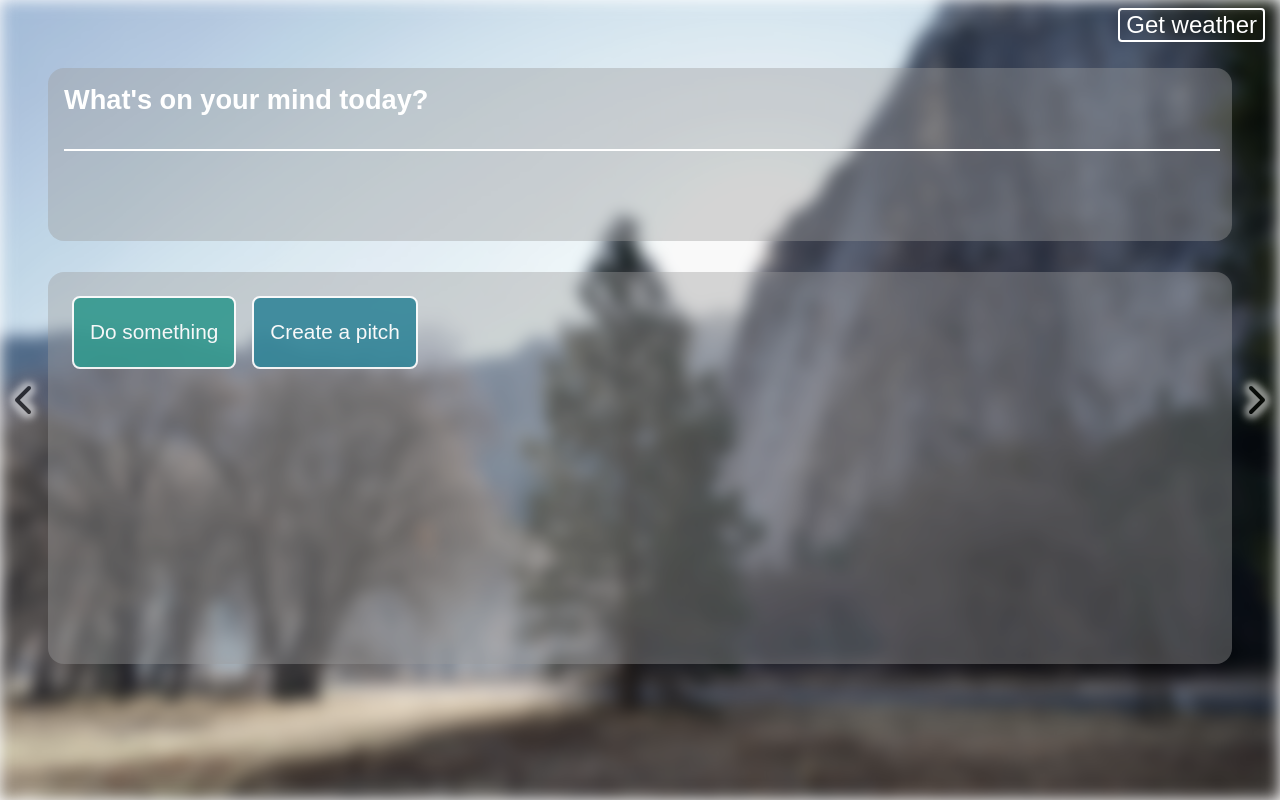
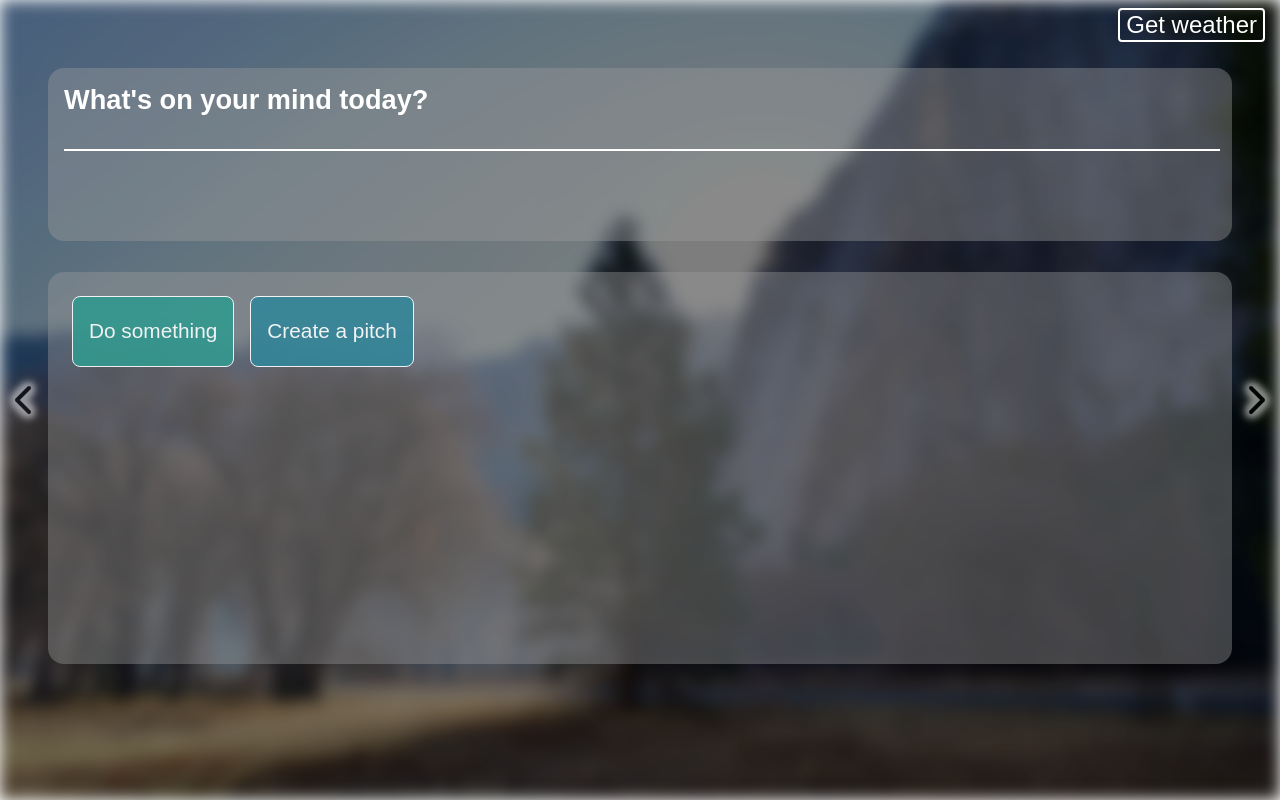
Before and after one commit to aleksandr-efimenko/inspirational-homepage, a React (Create React App) app: page / in a window 1280 px wide. Built offline with nearby package versions, Linux system fonts and the light colour scheme; no server answers.

Commit message:
change styles

```diff
--- a/src/App.css
+++ b/src/App.css
@@ -6,7 +6,6 @@
   row-gap: 1rem;
   display: grid;
   font-family: Arial, Helvetica, sans-serif;
-  backdrop-filter: blur(5px);
 }
 
 #background-image-container {
@@ -16,7 +15,7 @@
   width: 100vw;
   height: 100vh;
   z-index: -1;
-  filter: blur(8px) grayscale(50%);
+  filter: blur(8px) brightness(50%);
   background-position: center;
   background-repeat: no-repeat;
   background-size: cover;
@@ -65,7 +64,6 @@
   display: inline;
   font-size: 1.5rem;
   margin: 0;
-  background-color: rgba(0, 0, 0, .5);
   border-radius: 3px;
   color: white;
   word-wrap: break-word;
--- a/src/components/Background.tsx
+++ b/src/components/Background.tsx
@@ -18,7 +18,6 @@ export default function Background() {
 
     //Preload images from array for quick slide
     useEffect(() => {
-        console.log('')
         const loadImage = (url: string) => {
             return new Promise((resolve, reject) => {
                 const loadImg = new Image();
--- a/src/components/Tasks/Tasks.css
+++ b/src/components/Tasks/Tasks.css
@@ -51,7 +51,7 @@
 
 .task {
     margin: 0.5rem;
-    border: 2px solid rgb(255, 255, 255);
+    border: 1px solid rgb(255, 255, 255);
     border-radius: .5rem;
     padding: .1rem 1rem;
     position: relative;
@@ -68,13 +68,12 @@
     transition: opacity 0.5s ;
     transform: rotate(2deg);
     transition: transform 0.5s ;
-
-
 }
 
 .task p{
     color: white;
     font-size: 1.3rem;
+    word-break: break-all;
 }
 
 .task-action-container {
--- a/src/features/background/backgroundAPI.ts
+++ b/src/features/background/backgroundAPI.ts
@@ -4,7 +4,6 @@ const root = 'https://api.unsplash.com';
 const endPoint = '/photos/random';
 
 export const fetchBackgroundUnsplash = async (count:number = 15) => {
-    // console.log('Unsplash API call');
     const response = await fetch(`${root}${endPoint}?count=${count}&client_id=${accessKey}`);
     return response.json();
 }
--- a/src/features/background/backgroundUnsplashSlice.ts
+++ b/src/features/background/backgroundUnsplashSlice.ts
@@ -19,7 +19,7 @@ export const getRandomImageAsync = createAsyncThunk(
     'backgroundUnsplash',
     async () => {
         const response: UnsplashBackground[] = await fetchBackgroundUnsplash();
-        console.log(response);
+        // console.log(response);
         if (response.length === 0)
             return;
         return response;
--- a/src/features/weather/Weather.tsx
+++ b/src/features/weather/Weather.tsx
@@ -2,9 +2,9 @@ import React, { useEffect, useState } from 'react';
 import { useAppSelector } from '../../app/hooks';
 import { getWeatherAsync, selectWeather, selectWeatherLoadingStatus, setLocation } from './weatherSlice';
 import { useDispatch } from 'react-redux';
-import { AppDispatch } from '../../app/store';
 import WeatherWidget from '../../components/WeatherWidget';
 import './weather.css';
+import { AppDispatch } from '../../app/store';
 
 export type WeatherLocation = {
     longitude: number,
@@ -58,7 +58,7 @@ export default function Weather() {
                 latitude: currentLocation.latitude,
                 longitude: currentLocation.longitude
             }))
-            dispatch(getWeatherAsync(currentLocation))
+            dispatch(getWeatherAsync(currentLocation));
         }
     }, [currentLocation, dispatch])
 
```
Also changed, not shown: src/features/quotes/Quote.tsx (deleted, +0 -25 lines).
